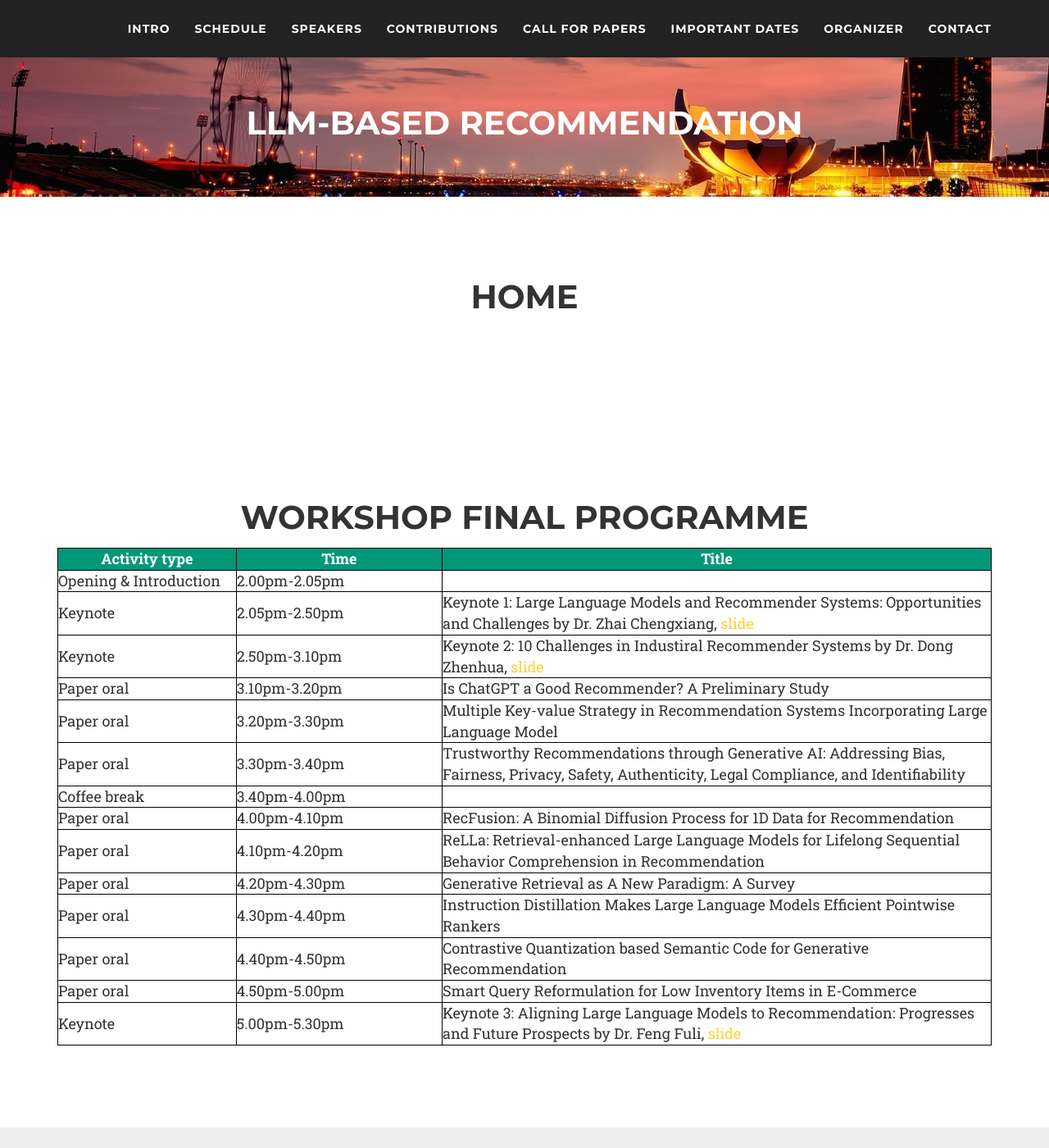
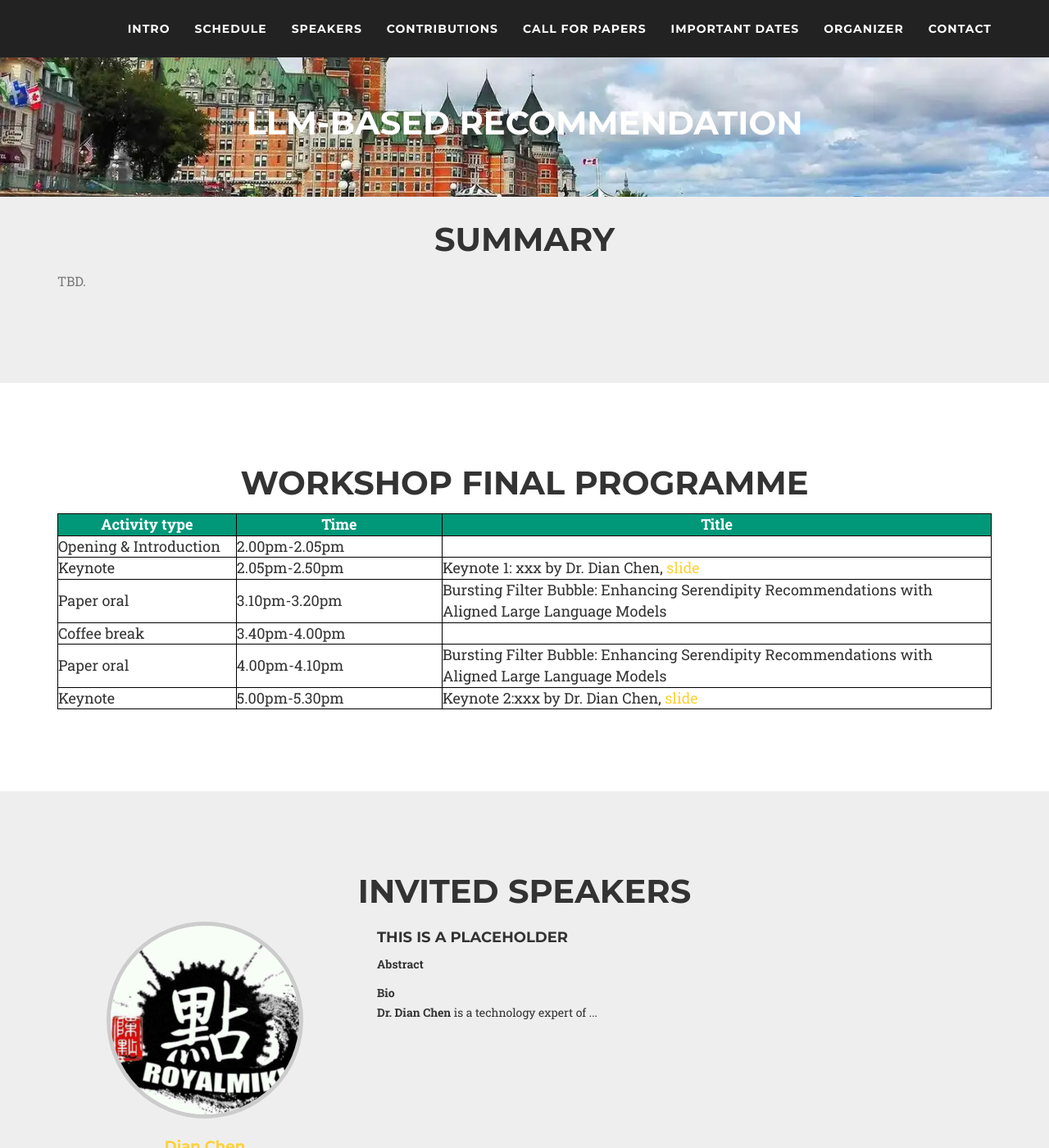
Before and after one commit to llm-rec/llm-rec.github.io, a Jekyll site: the page built from index.md, in a window 1280 px wide and 1400 px high. Shown: the whole window at 82% size. Built offline with Jekyll 4.4.1, drawn with Linux system fonts in a browser that asks for light colours; nearby versions of some CDN libraries; some web fonts are replaced.

Commit message:
Update: formats.

```diff
--- a/_includes/schedule.html
+++ b/_includes/schedule.html
@@ -26,19 +26,11 @@
     <table style="width: 100%">
         <tr> <th width=130px> Activity type </th> <th width=150px> Time </th> <th width=400px> Title </th> </tr>
         <tr> <td width=130px> Opening & Introduction </td> <td width=150px> 2.00pm-2.05pm </td> <td></td> </tr>
-        <tr> <td width=130px>Keynote</td> <td width=150px>2.05pm-2.50pm</td> <td width=400px>Keynote 1: Large Language Models and Recommender Systems: Opportunities and Challenges by Dr. Zhai Chengxiang, <a href="https://github.com/RGM-CIKM23/RGM-CIKM23.github.io/blob/main/_speakers/LLMs-RecSys-Zhai%20Chengxiang.pdf">slide</a></td> </tr>
-        <tr> <td width=130px>Keynote</td> <td width=150px>2.50pm-3.10pm</td> <td width=400px>Keynote 2: 10 Challenges in Industiral Recommender Systems by Dr. Dong Zhenhua, <a href="https://arxiv.org/pdf/2310.04804.pdf">slide</a></td> </tr>
-        <tr> <td width=130px>Paper oral</td> <td width=150px>3.10pm-3.20pm</td> <td width=400px>Is ChatGPT a Good Recommender? A Preliminary Study</td> </tr>
-        <tr> <td width=130px>Paper oral</td> <td width=150px>3.20pm-3.30pm</td> <td width=400px>Multiple Key-value Strategy in Recommendation Systems Incorporating Large Language Model</td> </tr>
-        <tr> <td width=130px>Paper oral</td> <td width=150px>3.30pm-3.40pm</td> <td width=400px>Trustworthy Recommendations through Generative AI: Addressing Bias, Fairness, Privacy, Safety, Authenticity, Legal Compliance, and Identifiability</td> </tr>
+        <tr> <td width=130px>Keynote</td> <td width=150px>2.05pm-2.50pm</td> <td width=400px>Keynote 1: xxx by Dr. Dian Chen, <a href="">slide</a></td> </tr>
+        <tr> <td width=130px>Paper oral</td> <td width=150px>3.10pm-3.20pm</td> <td width=400px>Bursting Filter Bubble: Enhancing Serendipity Recommendations with Aligned Large Language Models</td> </tr>
         <tr> <td width=130px> Coffee break </td> <td width=150px> 3.40pm-4.00pm</td><td></td> </tr>
-        <tr> <td width=130px>Paper oral</td> <td width=150px>4.00pm-4.10pm</td> <td width=400px>RecFusion: A Binomial Diffusion Process for 1D Data for Recommendation</td> </tr>
-        <tr> <td width=130px>Paper oral</td> <td width=150px>4.10pm-4.20pm</td> <td width=400px>ReLLa: Retrieval-enhanced Large Language Models for Lifelong Sequential Behavior Comprehension in Recommendation</td> </tr>
-        <tr> <td width=130px>Paper oral</td> <td width=150px>4.20pm-4.30pm</td> <td width=400px>Generative Retrieval as A New Paradigm: A Survey</td> </tr>
-        <tr> <td width=130px>Paper oral</td> <td width=150px>4.30pm-4.40pm</td> <td width=400px>Instruction Distillation Makes Large Language Models Efficient Pointwise Rankers</td> </tr>
-        <tr> <td width=130px>Paper oral</td> <td width=150px>4.40pm-4.50pm</td> <td width=400px>Contrastive Quantization based Semantic Code for Generative Recommendation</td> </tr>
-        <tr> <td width=130px>Paper oral</td> <td width=150px>4.50pm-5.00pm</td> <td width=400px>Smart Query Reformulation for Low Inventory Items in E-Commerce</td> </tr>
-        <tr> <td width=130px>Keynote</td> <td width=150px>5.00pm-5.30pm</td> <td width=400px>Keynote 3: Aligning Large Language Models to Recommendation: Progresses and Future Prospects by Dr. Feng Fuli, <a href="https://github.com/RGM-CIKM23/RGM-CIKM23.github.io/blob/main/_speakers/align_LLM4Rec_Fuli-CIKM23.pdf">slide</a></td> </tr>
+        <tr> <td width=130px>Paper oral</td> <td width=150px>4.00pm-4.10pm</td> <td width=400px>Bursting Filter Bubble: Enhancing Serendipity Recommendations with Aligned Large Language Models</td> </tr>
+        <tr> <td width=130px>Keynote</td> <td width=150px>5.00pm-5.30pm</td> <td width=400px>Keynote 2:xxx by Dr. Dian Chen, <a href="">slide</a></td> </tr>
 
     </table>
   </div>
--- a/_layouts/home.html
+++ b/_layouts/home.html
@@ -66,7 +66,7 @@
         </div>
     </header>
 
-    {% include home.html class="bg-mid-gray"%}
+    {% include summary.html class="bg-mid-gray"%}
     {% include schedule.html %}
     {% include speaker.html class="bg-mid-gray"%}
     {% include contributions.html %}
--- a/assets/css/agency.css
+++ b/assets/css/agency.css
@@ -261,7 +261,7 @@ fieldset[disabled] .btn-xl.active {
 }
 
 header {
-    background-image: url(../img/header-bg.jpg);
+    background-image: url(../img/header-bg.webp);
     background-repeat: no-repeat;
     background-position: center center;
     -webkit-background-size: cover;
```
Also changed, not shown: _speakers/Dian-Chen.md (+1 -1 lines), assets/img/dian-chen-avator.jpg (added), assets/img/header-bg.webp (added).
